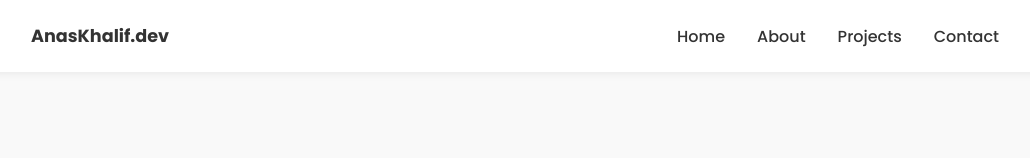
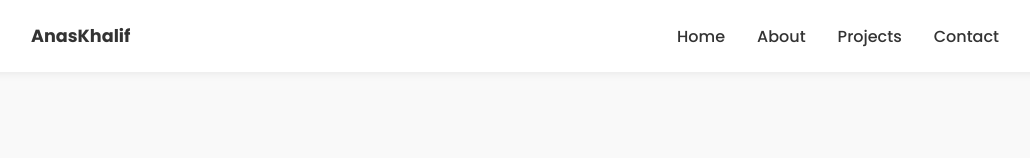
Before and after one commit to AnasKhalif/AnasKhalif, a React (Create React App) app: page / in a window 1280 px wide. Shown: the top 158 px of the page, without its empty margins (125-1155 px from the left). Built offline with nearby package versions, Linux system fonts and the light colour scheme.

Commit message:
fix update logo navbar

```diff
--- a/src/components/header/Header.jsx
+++ b/src/components/header/Header.jsx
@@ -16,7 +16,7 @@ const Header = () => {
     <header className="header">
       <nav className="nav container">
         <a href="index.html" className="nav__logo">
-          AnasKhalif.dev
+          AnasKhalif
         </a>
 
         <div className={toggle ? "nav__menu show-menu" : "nav__menu"}>
```
